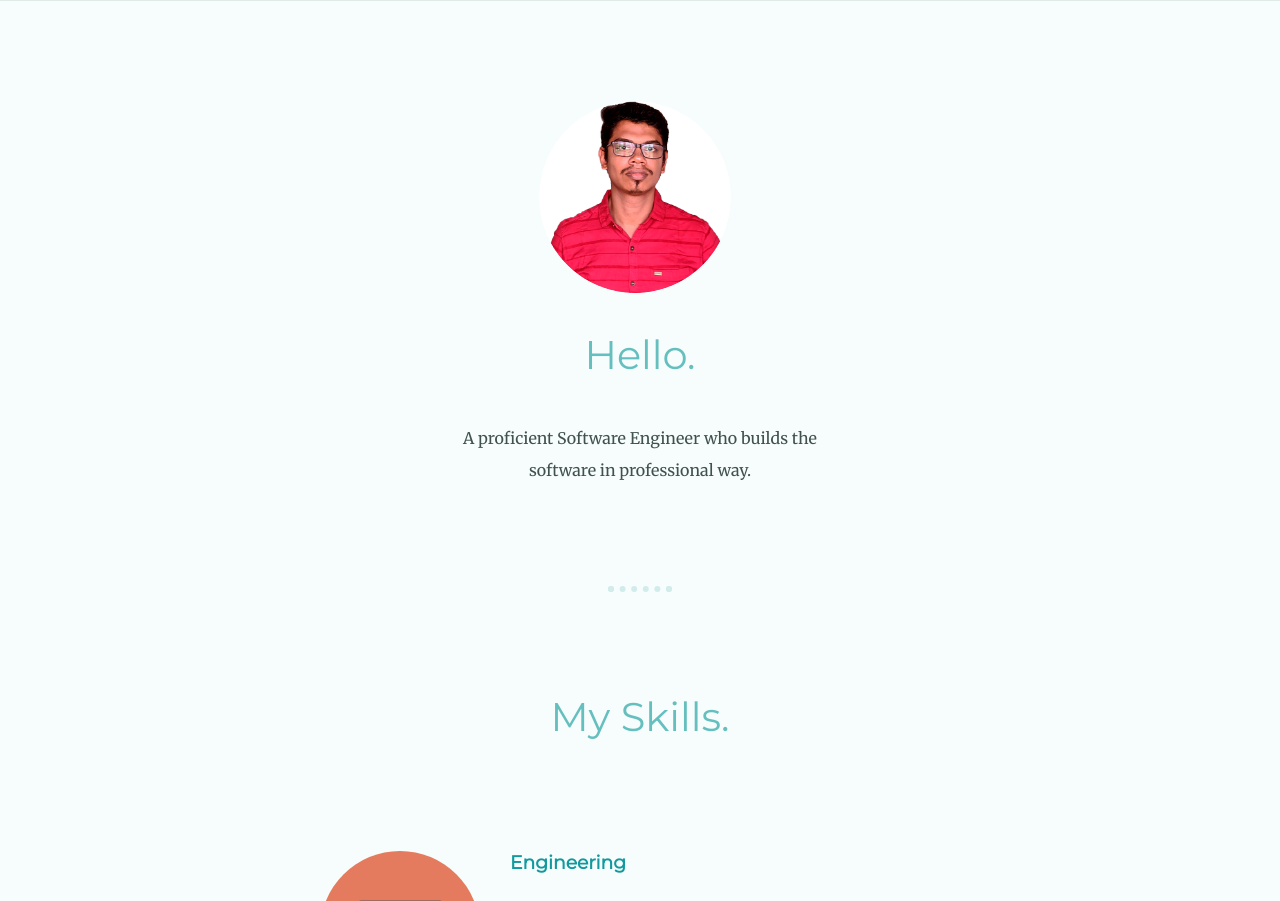
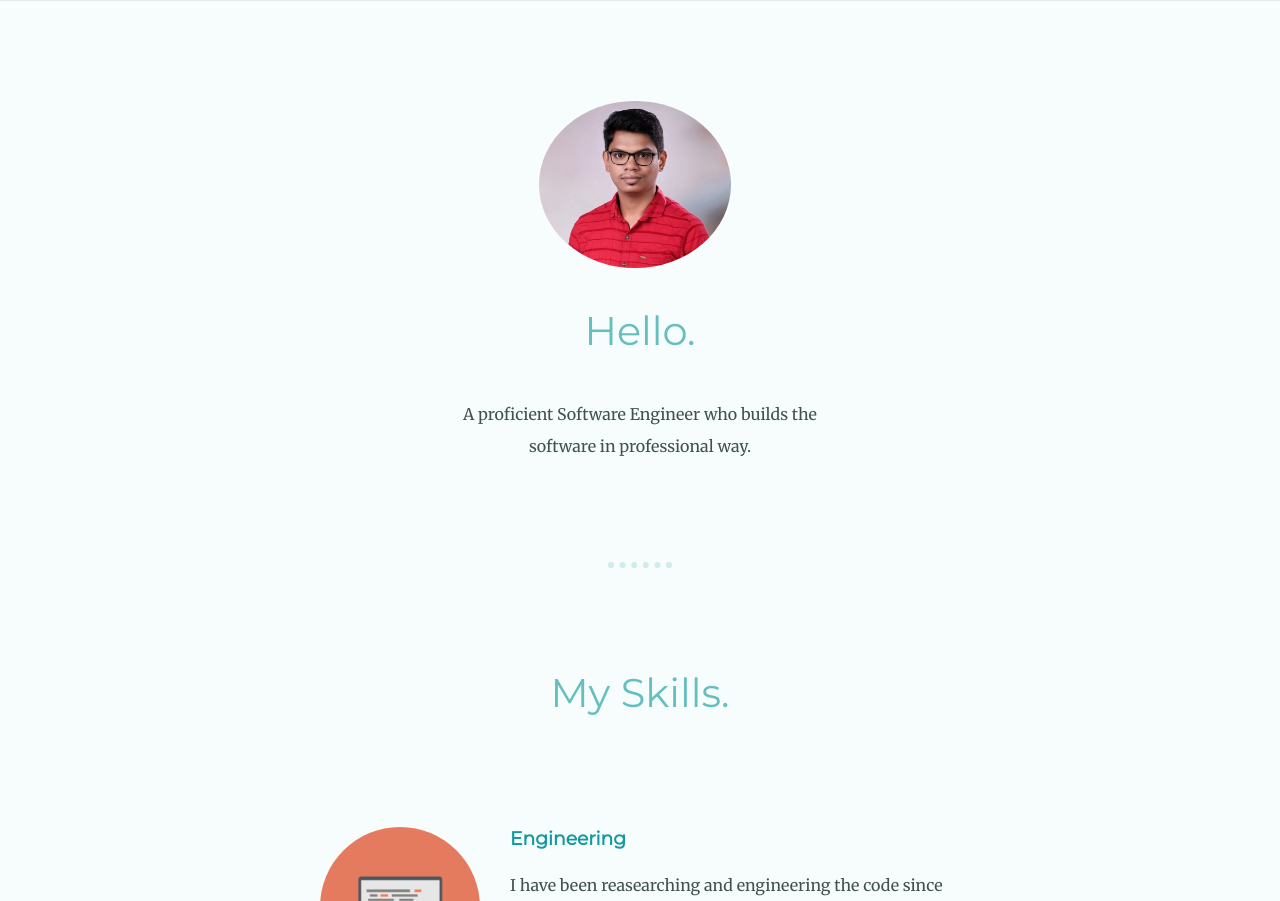
Before and after one commit to rajeshasdeveloper/portfolio, a plain HTML site: page index.html in a window 1280 px wide. Shown: the part 845-1746 px from the top of the page. Drawn offline with Linux system fonts and the light colour scheme.

Commit message:
Update index.html

```diff
--- a/index.html
+++ b/index.html
@@ -28,7 +28,7 @@
     </div>
     <div class="middle-container">
       <div class="profile">
-        <img class="profile-pic" src="images/profile.png" alt="profile-img">
+        <img class="profile-pic" src="images/profile-photo.jpg" alt="profile-img">
         <h2>Hello.</h2>
         <p class="profile-desc">A proficient Software Engineer who builds the software in professional way.</p>
       </div>
```
